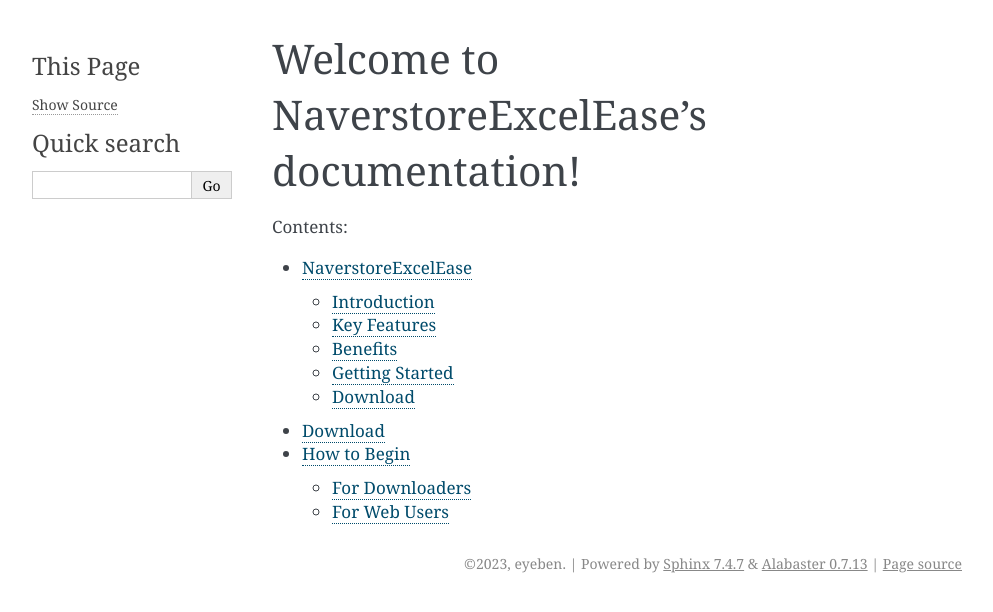
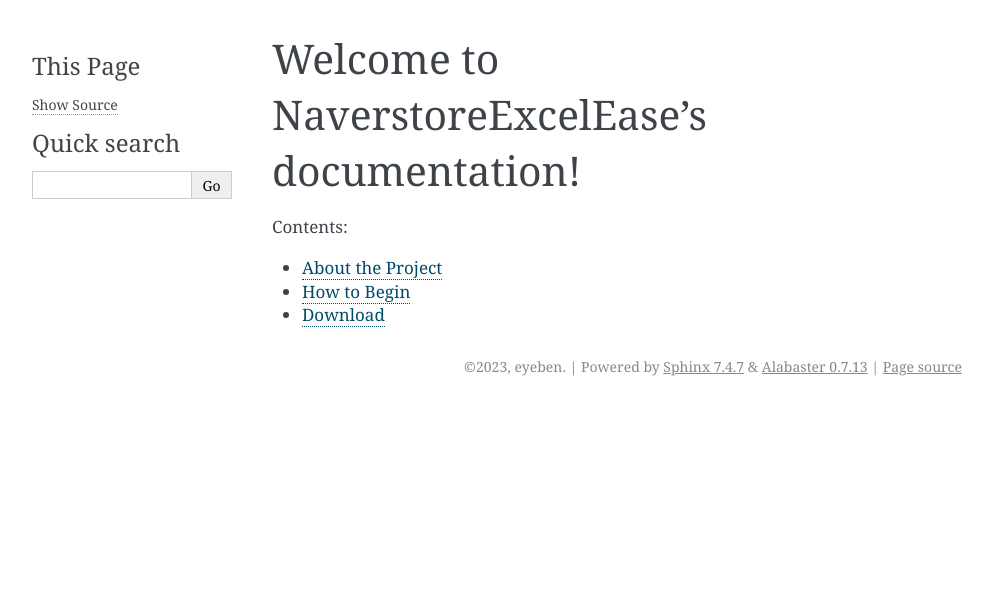
Before and after one commit to eyeben/NaverstoreExcelEase, a Sphinx documentation site: the page built from docs/source/index.rst, in a window 1280 px wide. Shown: the top 612 px of the page, without its empty margins (148-1141 px from the left). Built offline with Sphinx 7.4.7, drawn with Linux system fonts in a browser that asks for light colours.

Commit message:
rsts modified
fixed order and titles

```diff
--- a/docs/source/AboutTheProject.rst
+++ b/docs/source/AboutTheProject.rst
@@ -1,4 +1,4 @@
-NaverstoreExcelEase
+About the Project
 ===================
 
 Introduction
--- a/docs/source/index.rst
+++ b/docs/source/index.rst
@@ -7,12 +7,14 @@
 ===============================================
 
 .. toctree::
-   :maxdepth: 2
+   :maxdepth: 1
    :caption: Contents:
 
    AboutTheProject
+
+   HowtoUse
+
    Installation
-   HowtoUse
 
 
 .. Indices and tables
```
